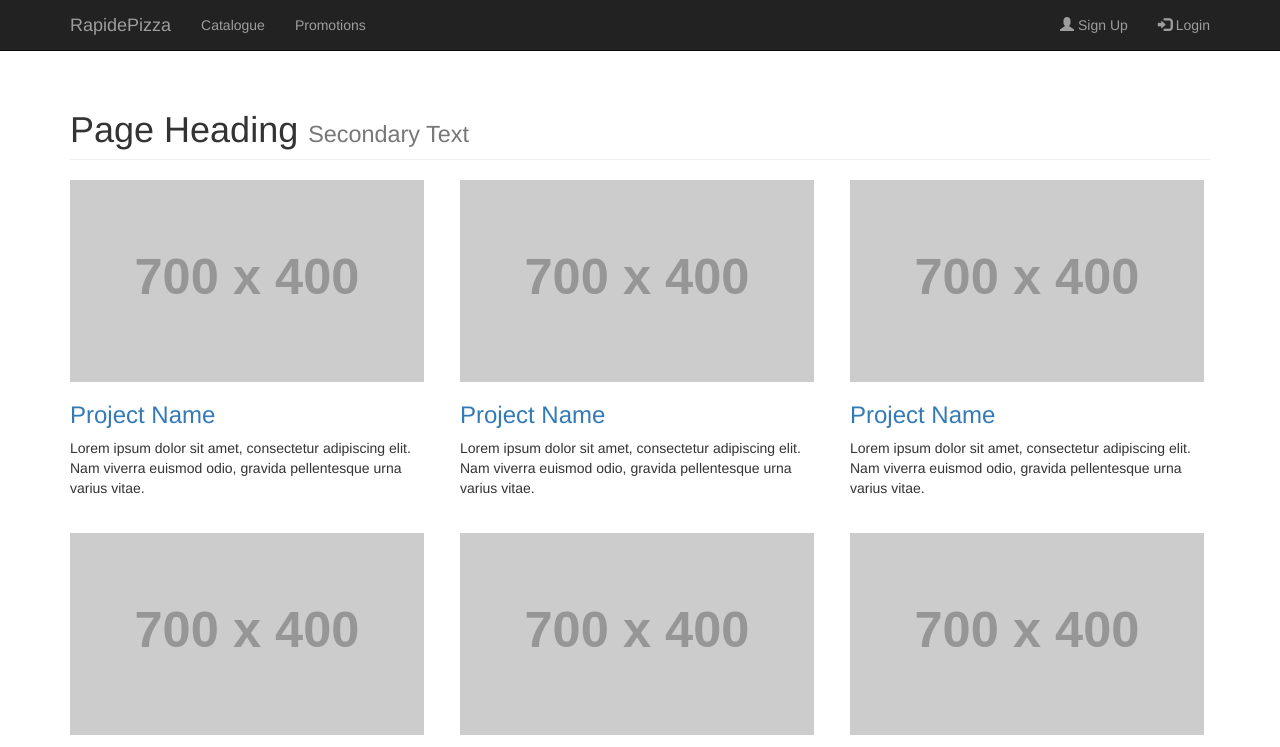
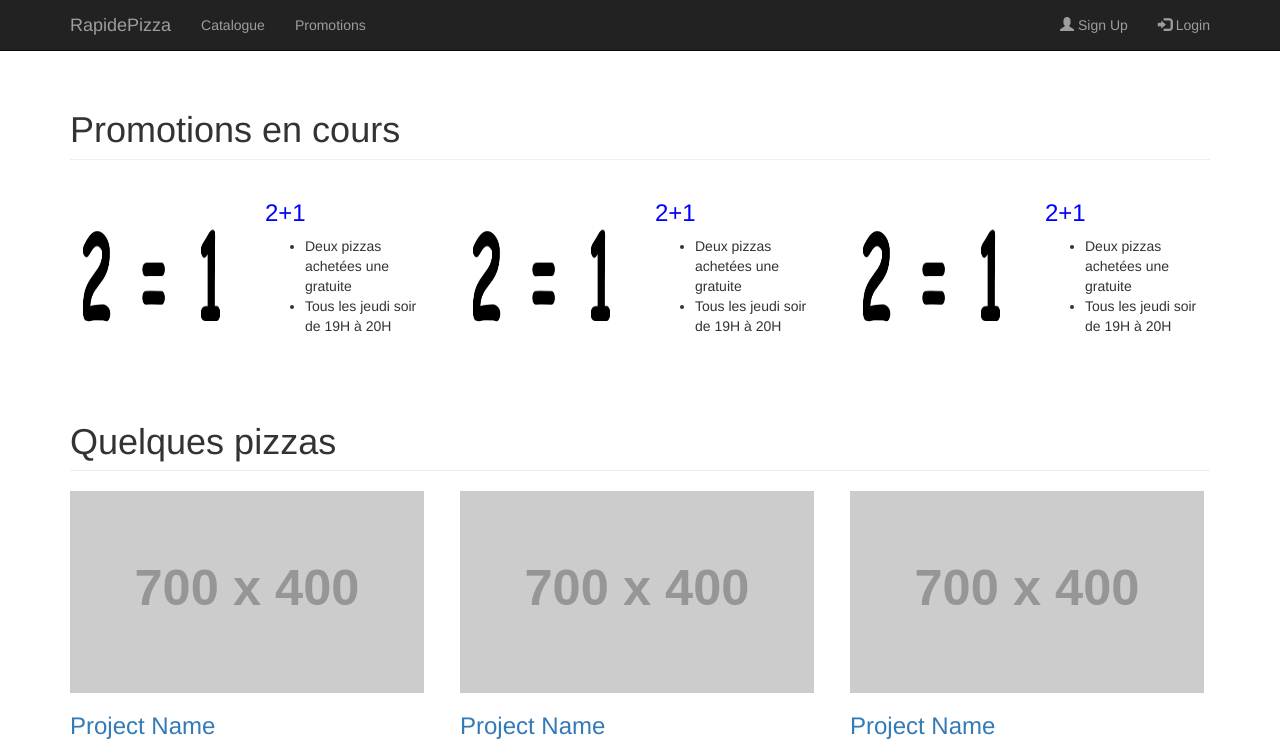
Before and after one commit to TheMotain/RappidPizzaMaquettes, a plain HTML site: page index.html in a window 1280 px wide. Shown: the top 747 px of the page. Drawn offline with nearby package versions, Linux system fonts and the light colour scheme; placeholder pictures from the web are drawn by us.

Commit message:
promotion page indexe

```diff
--- a/index.html
+++ b/index.html
@@ -58,15 +58,70 @@
     <!-- Page Content -->
     <div class="container">
 
-        <!-- Page Header -->
+        <!-- Herder promo -->
         <div class="row">
             <div class="col-lg-12">
-                <h1 class="page-header">Page Heading
-                    <small>Secondary Text</small>
-                </h1>
+                <h1 class="page-header">Promotions en cours</h1>
             </div>
         </div>
-        <!-- /.row -->
+
+		<div class="row">
+			<div class="col-md-4">
+				<div class="row">
+					<div class="col-sm-6">
+						<img class="img-responsive" src="images/promotions/2+1.jpg" alt="">
+					</div>
+					<div class="col-sm-6">
+						<div class="row">
+							<h3 class="col-sm-7 text-left blue">2+1</h3>
+						</div>
+						<ul>
+							<li>Deux pizzas achetées une gratuite</li>
+							<li>Tous les jeudi soir de 19H à 20H</li>
+						</ul>
+					</div>
+				</div>
+			</div>
+			<div class="col-md-4">
+				<div class="row">
+					<div class="col-sm-6">
+						<img class="img-responsive" src="images/promotions/2+1.jpg" alt="">
+					</div>
+					<div class="col-sm-6">
+						<div class="row">
+							<h3 class="col-sm-7 text-left blue">2+1</h3>
+						</div>
+						<ul>
+							<li>Deux pizzas achetées une gratuite</li>
+							<li>Tous les jeudi soir de 19H à 20H</li>
+						</ul>
+					</div>
+				</div>
+			</div>
+			<div class="col-md-4">
+				<div class="row">
+					<div class="col-sm-6">
+						<img class="img-responsive" src="images/promotions/2+1.jpg" alt="">
+					</div>
+					<div class="col-sm-6">
+						<div class="row">
+							<h3 class="col-sm-7 text-left blue">2+1</h3>
+						</div>
+						<ul>
+							<li>Deux pizzas achetées une gratuite</li>
+							<li>Tous les jeudi soir de 19H à 20H</li>
+						</ul>
+					</div>
+				</div>
+			</div>
+		</div>
+		<!-- Header promos -->
+
+		<div class="row">
+			<div class="col-lg-12">
+				<h1 class="page-header">Quelques pizzas</h1>
+			</div>
+		</div>
 
         <!-- Projects Row -->
         <div class="row">
```
Also changed, not shown: 1 other file.
